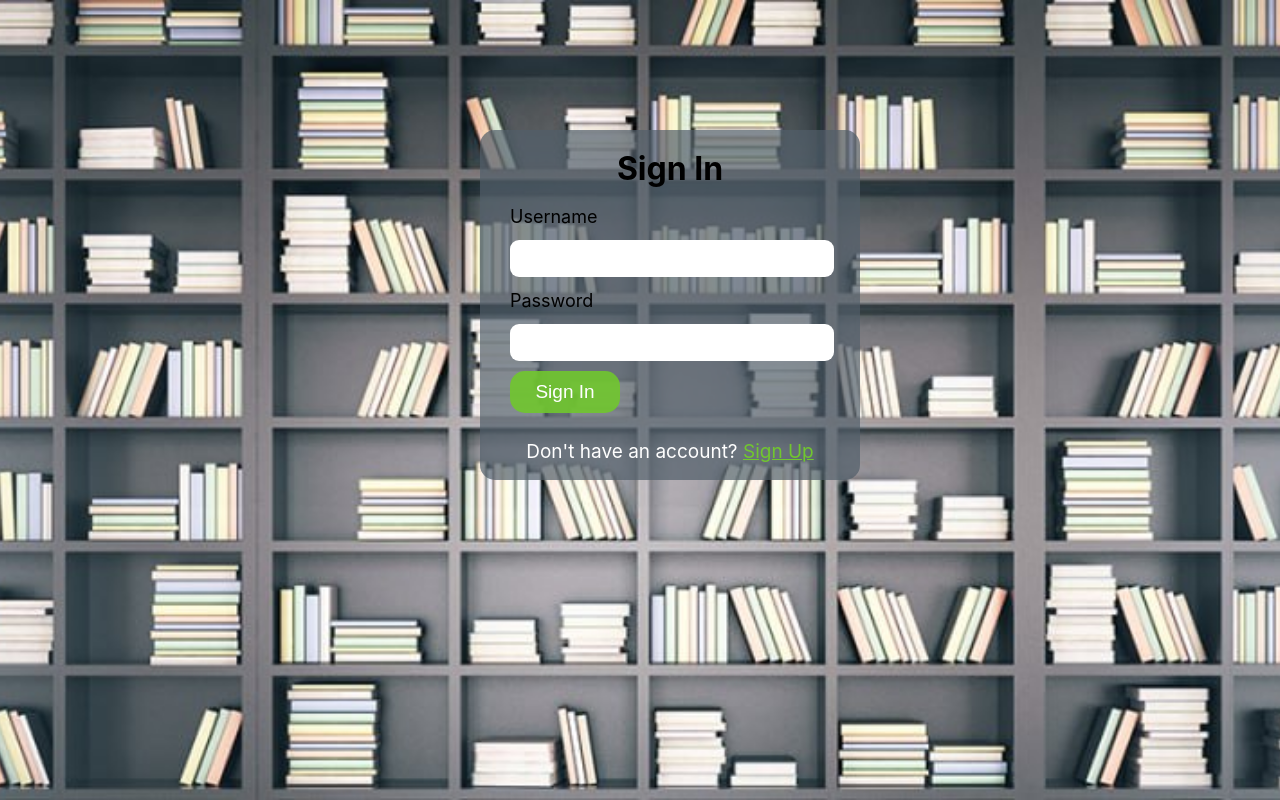
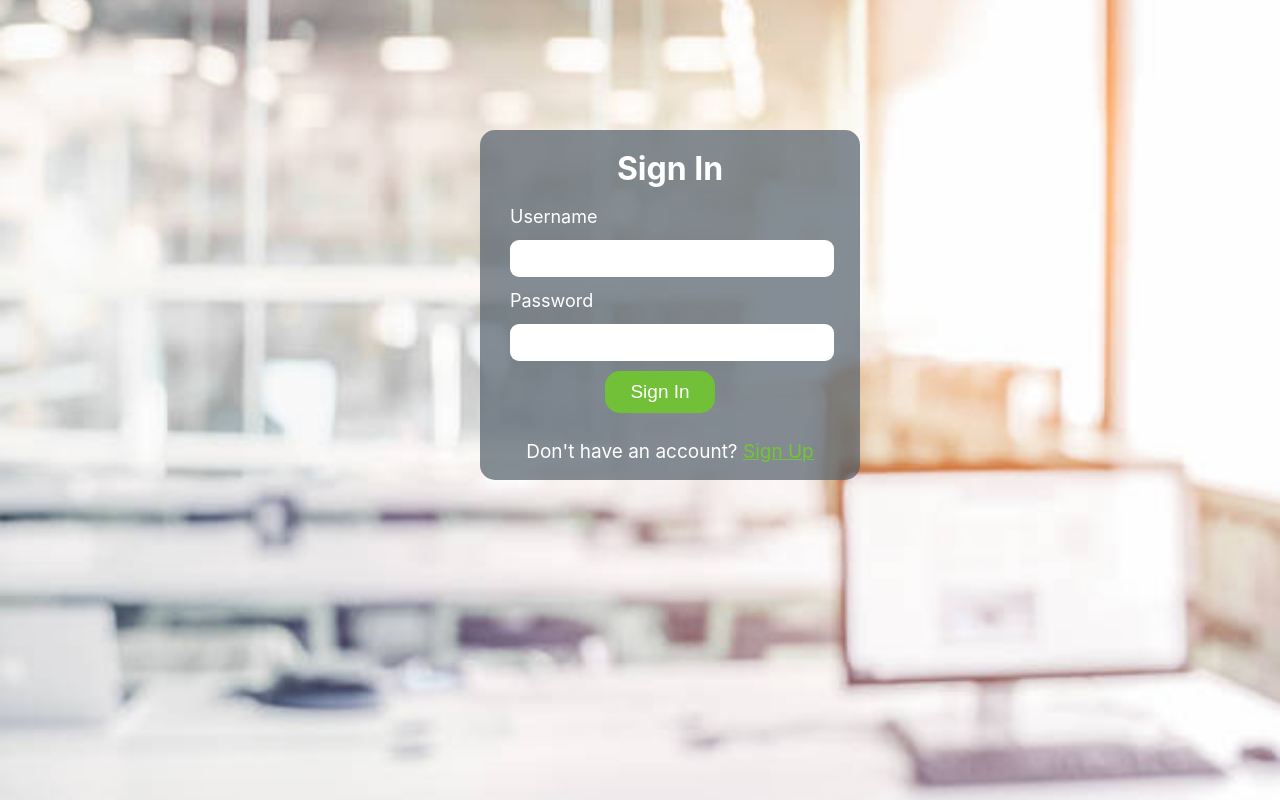
Before and after one commit to TnsaeANS/Library, a React (Vite) app in the folder lms-client/: page /sign_in in a window 1280 px wide. Built offline with nearby package versions, Linux system fonts and the light colour scheme.

Commit message:
fixed prior errors

```diff
--- a/lms-client/src/App.jsx
+++ b/lms-client/src/App.jsx
@@ -4,6 +4,7 @@ import Welcome from './Components/Welcome';
 import SignUp from './Components/sign_up';
 import SignIn from './Components/sign_in';
 import Home from './Components/home_admin';
+import User from './Components/user';
 
 function App() {
     return (
@@ -13,6 +14,7 @@ function App() {
           <Route path="/sign_up" element={<SignUp />} />
           <Route path="/sign_in" element={<SignIn />} />
           <Route path="/home_admin" element={<Home />} />
+          <Route path="/user" element={<User />} />
         </Routes>
       </Router>
     );
--- a/lms-client/src/Components/Welcome.css
+++ b/lms-client/src/Components/Welcome.css
@@ -21,7 +21,7 @@
 
 .box{
   position: absolute;
-  margin-top: 530px;
+  margin-top: 480px;
   width: 100%;
   height: 9%;
   background-color: rgba(0, 0, 0, 0.5);
@@ -42,7 +42,7 @@
 
 }
 
-.text {
+.text1 {
   position: absolute;
   bottom: 2px;
   left: 20px;
--- a/lms-client/src/Components/Welcome.jsx
+++ b/lms-client/src/Components/Welcome.jsx
@@ -11,7 +11,7 @@ const Welcome = () => {
             <div className="logo"><img src={logo} alt="logo" /></div>
             <div className="image1">
             <div className="box">
-                <div className="text">Unlock the power of knowledge</div>
+                <div className="text1">Unlock the power of knowledge</div>
             </div>
             <div className="buttons">
                 <Link to="/sign_in"><button className="sign_in-button">Sign In</button></Link>
--- a/lms-client/src/Components/home_admin.css
+++ b/lms-client/src/Components/home_admin.css
@@ -5,6 +5,7 @@ body{
     justify-content: space-evenly;
     width: 100%;
     display: flex;
+    margin-top: 10px;
 }
 .image {
     position: absolute;
--- a/lms-client/src/Components/home_admin.jsx
+++ b/lms-client/src/Components/home_admin.jsx
@@ -9,6 +9,9 @@ const Home = () => {
         <>
             <Navbar />
             <div className='container'>
+                <div className='text'>
+                    <h1>Hello Admin</h1>
+                </div>
                 <div className='image'></div>
                 <div className="big_list">
                 <div className='list'>
--- a/lms-client/src/Components/sign_in.jsx
+++ b/lms-client/src/Components/sign_in.jsx
@@ -7,7 +7,7 @@ import './signin.css';
 const SignIn = () => {
     return (
         <div className="container">
-            <div className="image"></div>
+            <div className="image2">
                 <div className="signin-box">
                     <h1>Sign In</h1>
 
@@ -16,11 +16,12 @@ const SignIn = () => {
                         <input type="text" placeholder="" />
                         <label>Password</label>
                         <input type="password" placeholder="" />
-                    <Link to="/home"><button className="sign_up-button">Sign In</button></Link>
+                        <div className="action"><Link to="/home"><button className="sign_up-button">Sign In</button></Link></div>
                         <p className="para-1">
                             Don't have an account? <a href="/sign_up">Sign Up</a>
                         </p>
                     </form>
+                </div>
             </div>
 
         </div>
--- a/lms-client/src/Components/sign_up.jsx
+++ b/lms-client/src/Components/sign_up.jsx
@@ -7,7 +7,7 @@ import './signup.css';
 const SignUp = () => {
     return (
         <div className="container">
-            <div className="image"></div>
+            <div className="image2">
                 <div className="signup-box">
                     <h1>Sign Up</h1>
 
@@ -20,13 +20,13 @@ const SignUp = () => {
                         <input type="text" placeholder="" />
                         <label>Password</label>
                         <input type="password" placeholder="" />
-                    <Link to="/home"><button className="sign_up-button">Sign Up</button></Link>
+                        <div className="action"><Link to="/home"><button className="sign_up-button">Sign Up</button></Link></div>
                         <p className="para-1">
                             Already have an account? <a href="/sign_in">Sign In</a>
                         </p>
                     </form>
                 </div>
-
+            </div>
         </div>
     )
 };
--- a/lms-client/src/Components/signin.css
+++ b/lms-client/src/Components/signin.css
@@ -10,9 +10,10 @@
     height: 100vh;
     width: 100vw;
     overflow: hidden;
+    z-index: -100;
 }
 
-.image {
+.image2 {
     position: absolute;
     top: 0;
     left: 0;
@@ -21,7 +22,6 @@
     background-image: url("../assets/image.jpg");
     background-size: cover;
     background-position: center;
-    z-index: -1;
     clip-path: polygon(0 0, 100% 0, 100% 100%, 0 100%, 0 calc(100% - 80px), 0% calc(100% - 60px));
     border-radius: 50% / 0% 0% 0% 0%;
 }
@@ -38,6 +38,7 @@
     padding-top: 15px;
     width: 280px;
     margin: 0 auto;
+    color: white;
   }
 
   form {
@@ -49,6 +50,7 @@
     margin-top: 10px;
     font-size: 18px;
     width: 280px;
+    color: white;
   }
   input[type="text"], input[type="password"] {
     width: 280px;
@@ -81,6 +83,11 @@
     font-size: 18px;
     cursor: pointer;
     margin-top: 20px;
+
+  }
+  .action{
+    display: flex;
+    justify-content: center;
   }
   p {
     text-align: center;
--- a/lms-client/src/Components/signup.css
+++ b/lms-client/src/Components/signup.css
@@ -12,7 +12,7 @@
     overflow: hidden;
 }
 
-.image {
+.image2 {
     position: absolute;
     top: 0;
     left: 0;
@@ -108,3 +108,7 @@
   .para-1 a {
     color: rgba(113, 199, 46, 1);
   }
+  .action{
+    display: flex;
+    justify-content: center;
+  }
```
Lines whose indentation alone changed are shown as unchanged.
